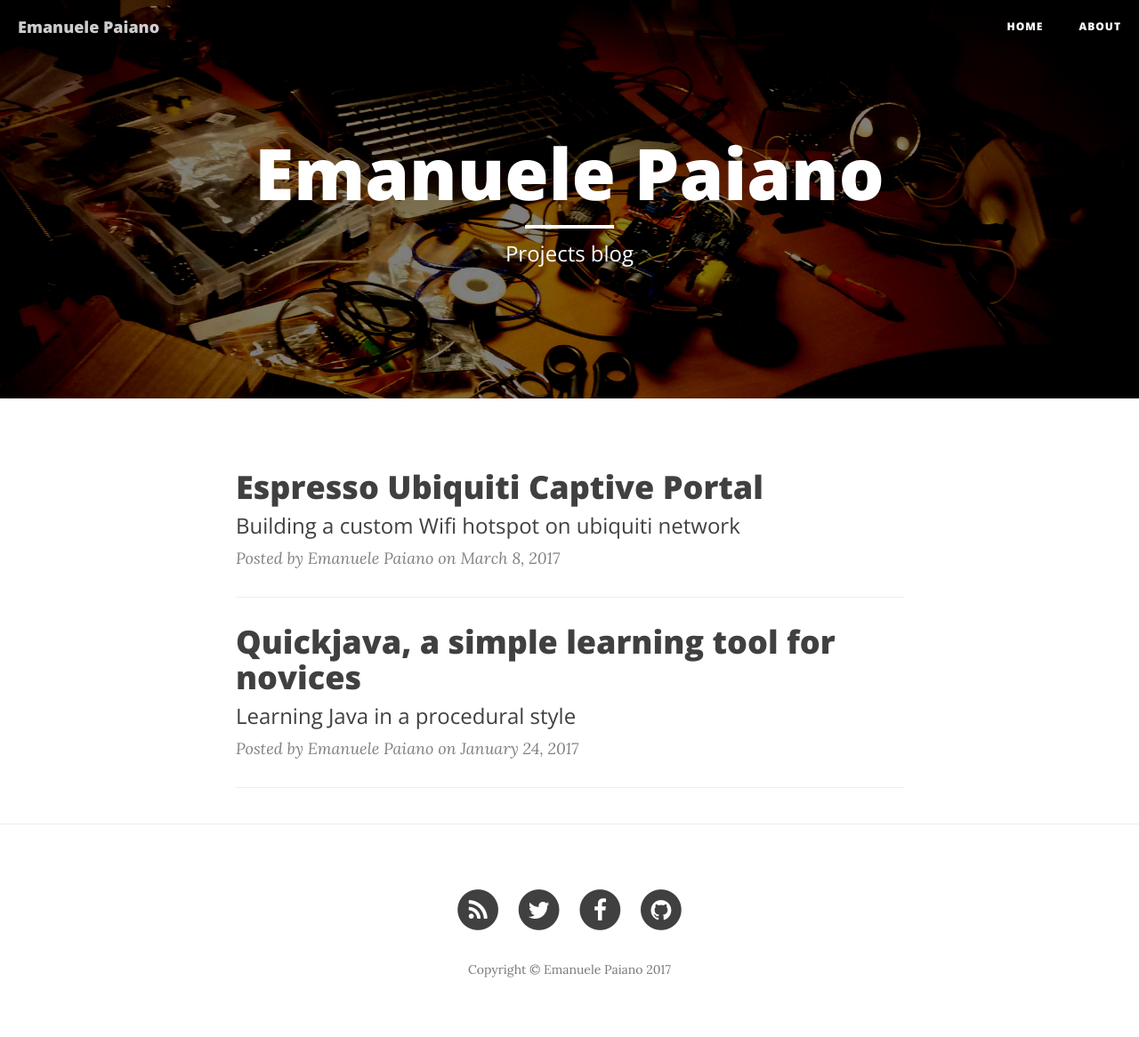
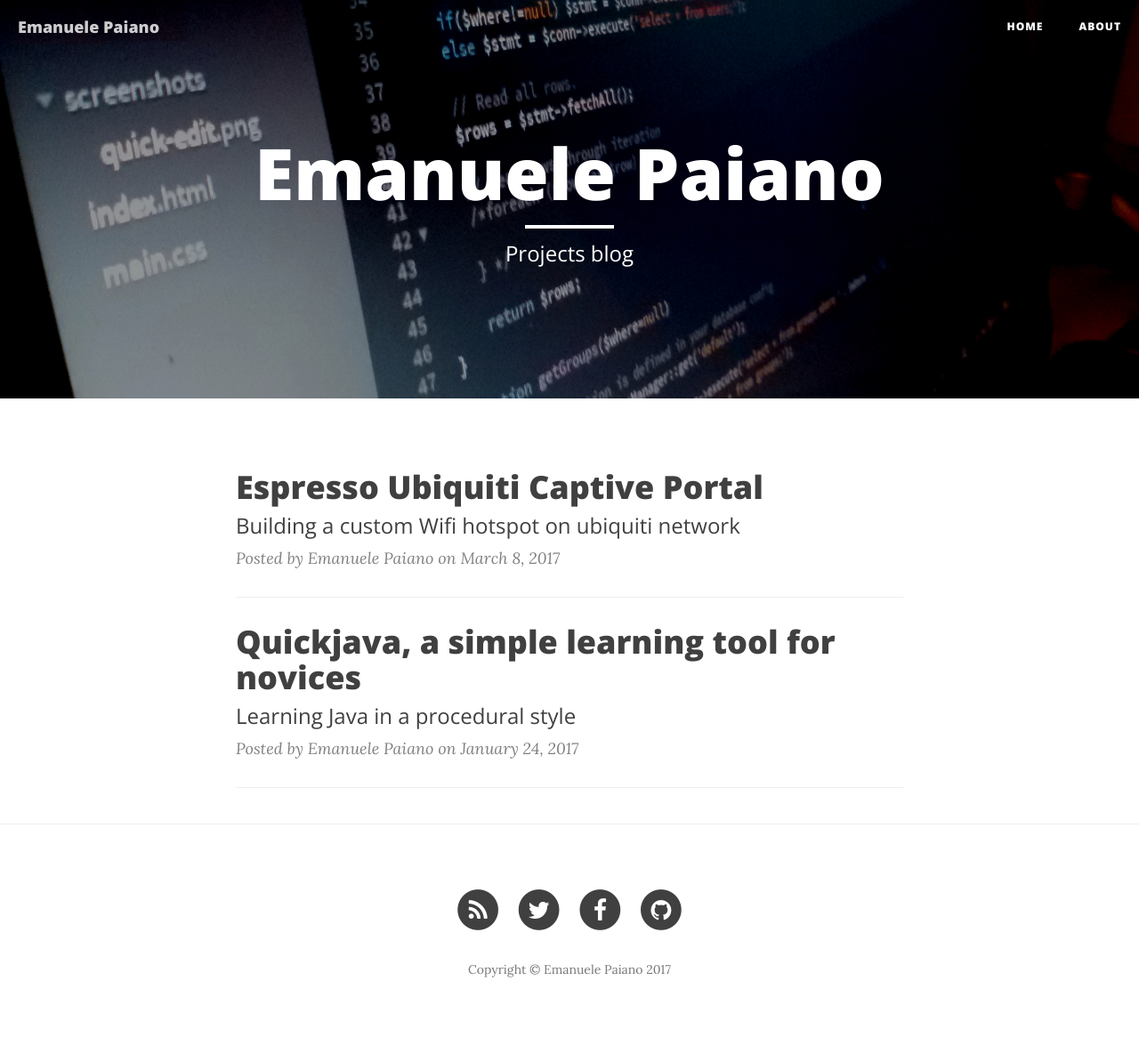
Before and after one commit to emanuelepaiano/emanuelepaiano.github.io, a Jekyll site: the page built from index.html, in a window 1280 px wide. Shown: the whole page at 89% size. Built offline with Jekyll 4.4.1, drawn with Linux system fonts in a browser that asks for light colours; nearby versions of some CDN libraries; the list of posts is cut into pages by our own code.

Commit message:
Update _config.yml

```diff
--- a/_config.yml
+++ b/_config.yml
@@ -1,6 +1,6 @@
 # Site settings
 title: Emanuele Paiano
-header-img: img/home-bg.jpg
+header-img: img/4.jpg
 email:
 copyright_name: Emanuele Paiano
 description: "Emanuele Paiano projects blog"
```
